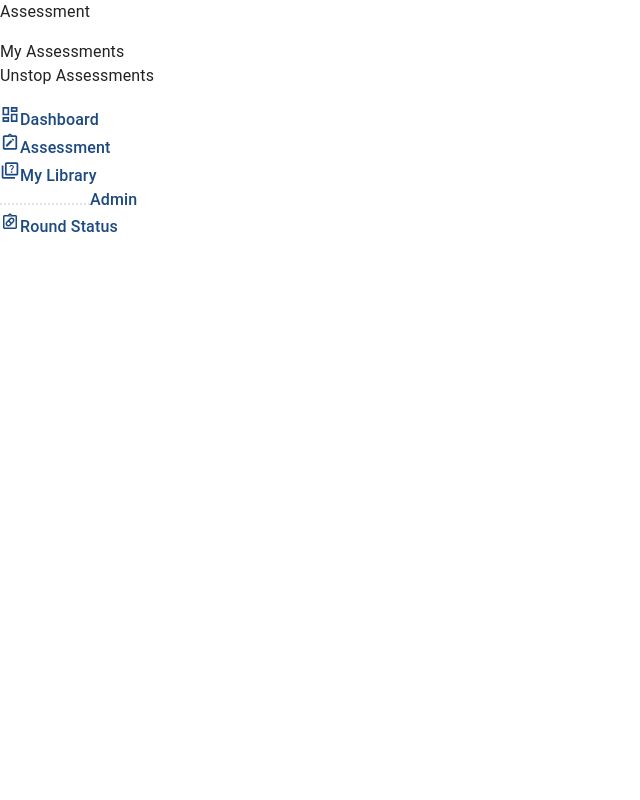
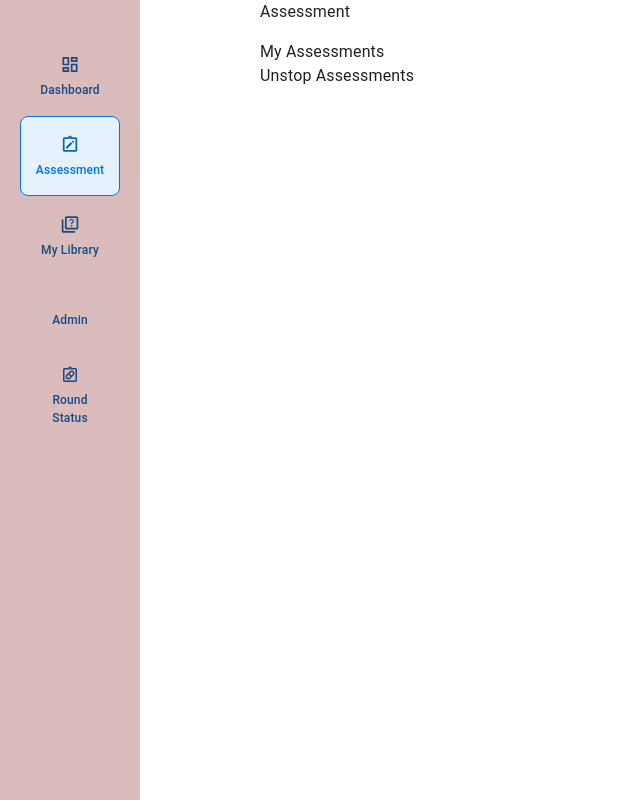
Before and after one commit to himanshuverma544/AssessDash, a React (Vite) app: page /#/ in a window 1280 px wide. Shown: the whole page, without its empty margins (0-640 px from the left). Built offline with nearby package versions, Linux system fonts and the light colour scheme.

Commit message:
upd: styled - header - primary side nav - links gp - links gp links and active links - icon color on hover and active - main tag

```diff
--- a/src/App.css
+++ b/src/App.css
@@ -0,0 +1,56 @@
+header {
+  margin-left: 250px;
+  padding: 0px 10px;
+}
+
+.primary-side-nav {
+  height: 100%;
+  width: 140px;
+  padding: 1.25em;
+  position: fixed;
+  top: 0;
+  left: 0;
+  z-index: 1;
+  display: flex;
+  justify-content: center;
+  background-color: #dbbcbc;
+  overflow-x: hidden;
+}
+
+.links-gp {
+  display: flex;
+  flex-direction: column;
+  align-items: center;
+}
+
+.links-gp a {
+  width: 100px;
+  height: 80px;
+  padding: 10px 20px;
+  text-align: center;
+  display: flex;
+  flex-direction: column;
+  align-items: center;
+  justify-content: center;
+  gap: 6px;
+  font-size: 0.75em;
+}
+
+.links-gp a.active {
+  border-radius: 8px;
+  border: 1px solid var(--secondary-color);
+  background-color: var(--tertiary-color);
+  color: var(--secondary-color);
+}
+
+.icon:hover,
+.links-gp a:hover .icon,
+.links-gp a.active .icon {
+  filter: var(--secondary-color-svg);
+}
+
+
+main {
+  margin-left: 160px;
+  padding: 0px 10px;
+}
```
